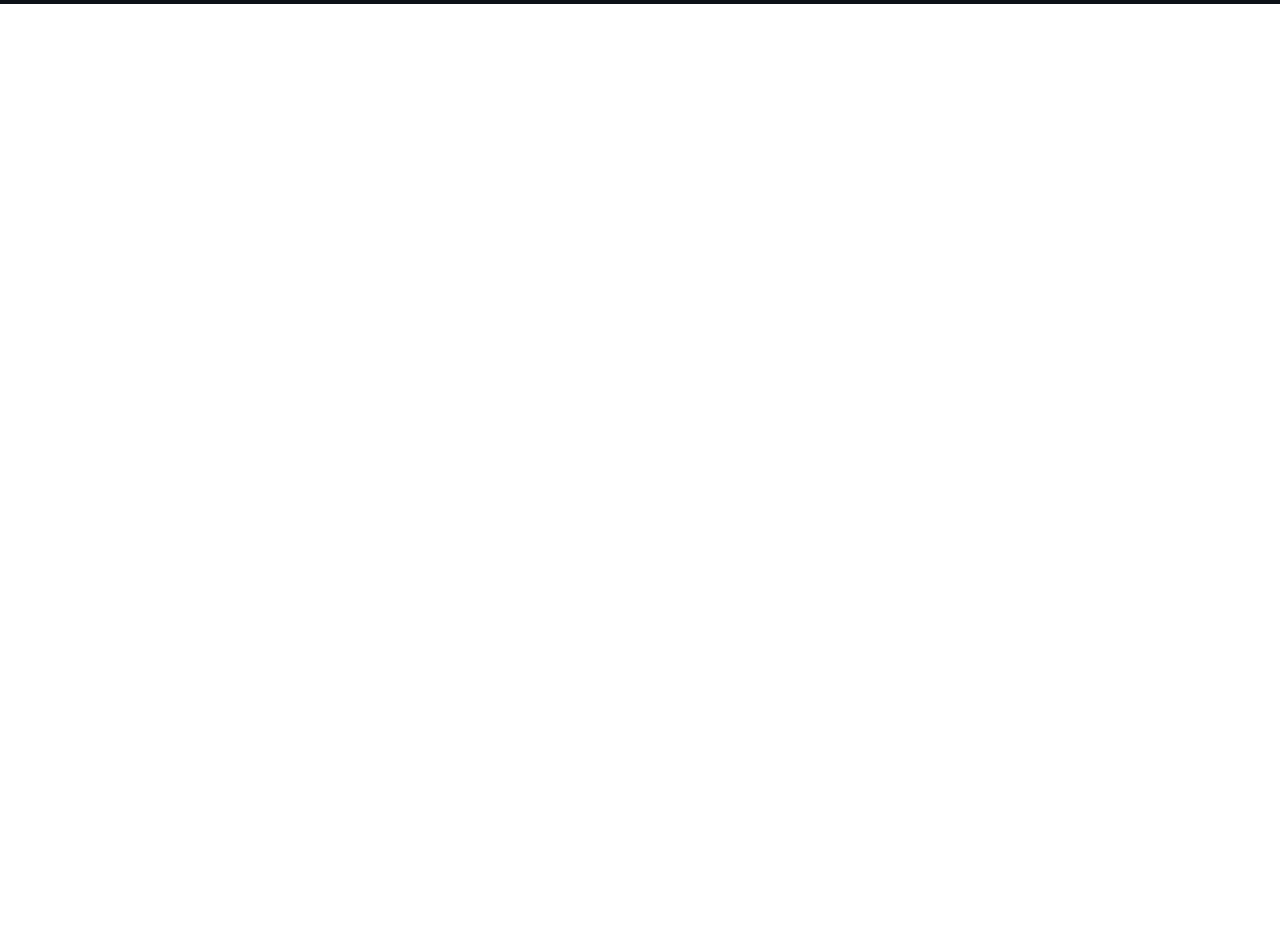
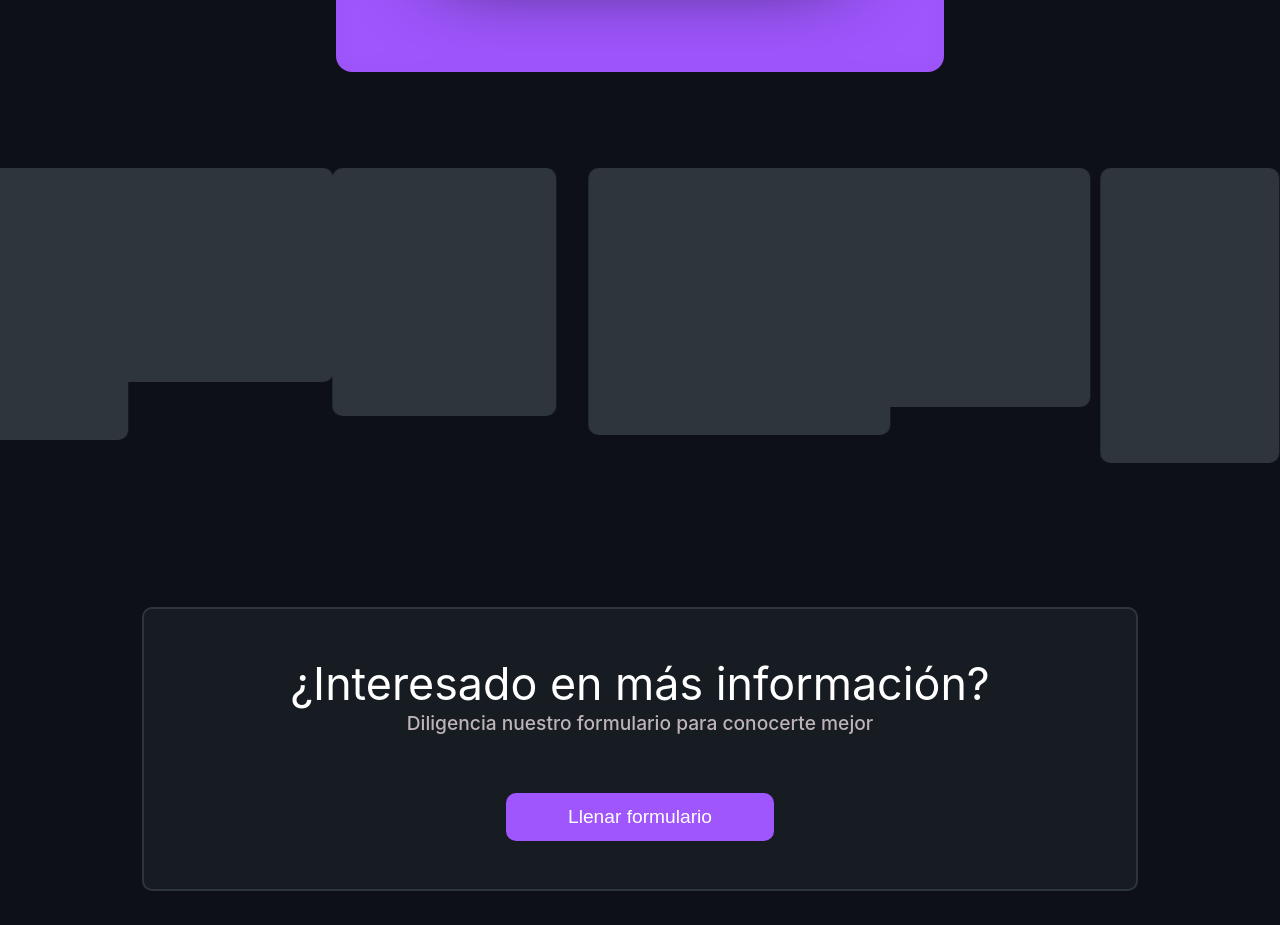
Before and after one commit to Gemu03/Webelopers, a React (Create React App) app: page /portafolio in a window 1280 px wide. Shown: the part 560-1485 px from the top of the page. Before the commit the page ends 800 px from the top, so only its background shows below. Built offline with nearby package versions, Linux system fonts and the light colour scheme.

Commit message:
feat: Agregar página de portafolio y enlaces en el header y footer

```diff
--- a/src/App.js
+++ b/src/App.js
@@ -4,6 +4,7 @@ import React from 'react';
 import { BrowserRouter as Router, Routes, Route, Switch } from 'react-router-dom';
 import Home from './pages/home';
 import Precios from './pages/precios';
+import Portafolio from './pages/portafolio';
 import Header from './components/header/header';
 import Footer from './components/footer/footer';
 
@@ -14,6 +15,7 @@ function App() {
       <Routes>
         <Route path="/" element={<Home />} />
         <Route path="/precios" element={<Precios />} />
+        <Route path="/portafolio" element={<Portafolio />} />
       </Routes>
       <Footer />
     </div>
--- a/src/components/header/header.jsx
+++ b/src/components/header/header.jsx
@@ -11,13 +11,13 @@ function Header(){
                     <NavLink to="/">Inicio</NavLink>
                     <NavLink to="/">Servicios</NavLink>
                     <NavLink to="/">Quienes somos</NavLink>
-                    <NavLink to="/">Proyectos</NavLink>
+                    <NavLink to="/portafolio">Proyectos</NavLink>
                     <NavLink to="/">Contactanos</NavLink>
                 </NavMenu>
                 <RightMenu>
                     <NavLink to="/">EN</NavLink>
                     <NavLink to="/">ES</NavLink>
-                    <Buttonlink to="/">Cotiza Ahora</Buttonlink>
+                    <Buttonlink to="/precios">Cotiza Ahora</Buttonlink>
                 </RightMenu>
             </HeaderContainer>
         </HeaderBackground>
--- /dev/null
+++ b/src/pages/portafolio.jsx
@@ -0,0 +1,165 @@
+import React, { useEffect } from "react";
+import styled, { keyframes } from 'styled-components';
+/* Acomodar bien el shadow de la sección imagina */
+/* Arreglar layout de grid, pero ya está delicioso 👌🥵 */
+const Portafolio = () => {
+    useEffect(() => {
+        document.title = "Portafolio | Mi sitio web";
+    }, []);
+
+    return (
+        <PagPortafolio>
+            <Imagina>
+                <h1>
+                    Imagina lo que
+                    Podemos hacer
+                    por tu empresa.
+                </h1>
+            </Imagina>
+            <ScrollContainer>
+                <ScrollContent>
+                <BentoGrid>
+                    {Array.from({ length: 20 }, (_, index) => (
+                        <BentoItem
+                            key={index}
+                            height={`${Math.random() * 10 + 10}em`}
+                            width={`${Math.random() * 10 + 10}em`}
+                            />
+                    ))}
+                </BentoGrid>
+                </ScrollContent>
+            </ScrollContainer>
+
+            <MasInformacion>
+                <h2>
+                    ¿Interesado en más información?
+                </h2>
+                <p>
+                    Diligencia nuestro formulario para conocerte mejor
+                </p>
+                <input type="button" value="Llenar formulario"/>
+            </MasInformacion>
+        </PagPortafolio>
+    );
+    }
+
+export default Portafolio;
+
+const ColorPalette = {
+    background: "#0d1117",
+    white: "#fff",
+    contenedores: "#2F353C",
+    contenedoresOscuro: "#161C22",
+    morado: "#9F56FD",
+    borde: "#2F353C",
+    grisClaro: "#BEB3B9",
+};
+
+const PagPortafolio = styled.div`
+    background-color: ${ColorPalette.background};
+    color: ${ColorPalette.white};
+    display: flex;
+    flex-direction: column;
+    justify-content: center;
+    align-items: center;
+    overflow-x: hidden;
+    section{
+        margin: 4em;
+    }
+`;
+
+const Imagina = styled.section`
+    background-color: transparent;
+    border-radius: 1em;
+    padding: 3em;
+    margin: 0em;
+    max-width: 40vw;
+    box-shadow: 0px 0px 83px 105px ${ColorPalette.morado} inset;
+    h1{
+        text-align: center;
+        font-size: 4em;
+        font-weight: 600;
+    }
+`;
+
+const MasInformacion = styled.div`
+    width: 70vw;
+    margin-top: 7em;
+    max-width: 70vw;
+    background-color: ${ColorPalette.contenedoresOscuro};
+    border: 2px solid ${ColorPalette.contenedores};
+    border-radius: 10px;
+    color: white;
+    padding: 3em;
+    h2{
+        font-size: 2.8em;
+        margin: 0;
+        font-weight: 400;
+    }
+    p{
+        color: ${ColorPalette.grisClaro};
+        font-size: 1.2em;
+        margin: 0;
+        font-weight: 500;
+    }
+    input{
+        margin-top: 3em;
+        width: 14em;
+        height: 2.5em;
+        font-size: 1.2em;
+        background-color: ${ColorPalette.morado};
+        color: white;
+        border: none;
+        border-radius: 10px;
+        cursor: pointer;
+        transition: 0.3s;
+        &:hover{
+            background-color: ${ColorPalette.contenedores};
+            color: white;
+        }
+    }
+`
+const scroll = keyframes`
+  0% { transform: translateX(0); }
+  100% { transform: translateX(-100%); }
+`;
+
+const ScrollContainer = styled.div`
+  overflow-x: auto;
+  overflow-y: hidden;
+  width: 100vw;
+  padding: 2em 0;
+  background-color: ${ColorPalette.background};
+  scroll-snap-type: x mandatory;
+
+  &:hover {
+    animation-play-state: paused;
+  }
+`;
+
+const ScrollContent = styled.div`
+  display: flex;
+  width: fit-content;
+  animation: ${scroll} 20s linear infinite;
+
+  &:hover {
+    animation-play-state: paused;
+  }
+`;
+
+const BentoGrid = styled.div`
+  display: grid;
+  grid-auto-flow: column;
+  grid-auto-columns: minmax(15em, 1fr);
+  gap: 1em;
+  width: fit-content;
+  scroll-snap-align: start;
+`;
+
+const BentoItem = styled.div`
+  background-color: ${ColorPalette.contenedores};
+  border-radius: 10px;
+  height: ${props => props.height || '15em'};
+  width: ${props => props.width || '15em'};
+  scroll-snap-align: start;
+`;
--- a/src/pages/precios.jsx
+++ b/src/pages/precios.jsx
@@ -1,6 +1,7 @@
 import React, { useEffect } from "react";
 import styled from "styled-components";
-
+/* Falta hacer la tabla, y arreglar la flechita de premium */
+/* Cambiar color card shadow y  */
 function Precios() {
     useEffect(() => {
         const cardsContainer = document.querySelector(".cardsPrecios");
@@ -201,6 +202,16 @@ function Precios() {
                     </div>
                 </div>
             </ContenedorAcordion>
+
+            <MasInformacion>
+                <h2>
+                    ¿Interesado en más información?
+                </h2>
+                <p>
+                    Diligencia nuestro formulario para conocerte mejor
+                </p>
+                <input type="button" value="Llenar formulario"/>
+            </MasInformacion>
         </PagPrecios>
 
 
@@ -577,3 +588,41 @@ const ContenedorAcordion = styled.div`
         }
     }
 `
+
+const MasInformacion = styled.div`
+    width: 70vw;
+    margin-top: 7em;
+    max-width: 70vw;
+    background-color: ${ColorPalette.contenedoresOscuro};
+    border: 2px solid ${ColorPalette.contenedores};
+    border-radius: 10px;
+    color: white;
+    padding: 3em;
+    h2{
+        font-size: 2.8em;
+        margin: 0;
+        font-weight: 400;
+    }
+    p{
+        color: ${ColorPalette.grisClaro};
+        font-size: 1.2em;
+        margin: 0;
+        font-weight: 500;
+    }
+    input{
+        margin-top: 3em;
+        width: 14em;
+        height: 2.5em;
+        font-size: 1.2em;
+        background-color: ${ColorPalette.morado};
+        color: white;
+        border: none;
+        border-radius: 10px;
+        cursor: pointer;
+        transition: 0.3s;
+        &:hover{
+            background-color: ${ColorPalette.contenedores};
+            color: white;
+        }
+    }
+`
```
